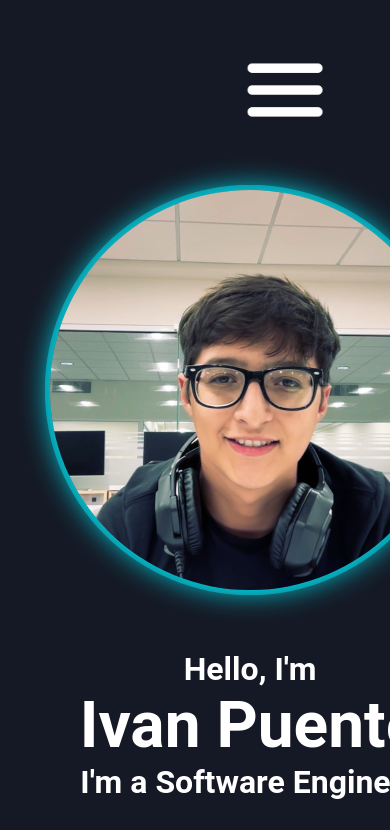
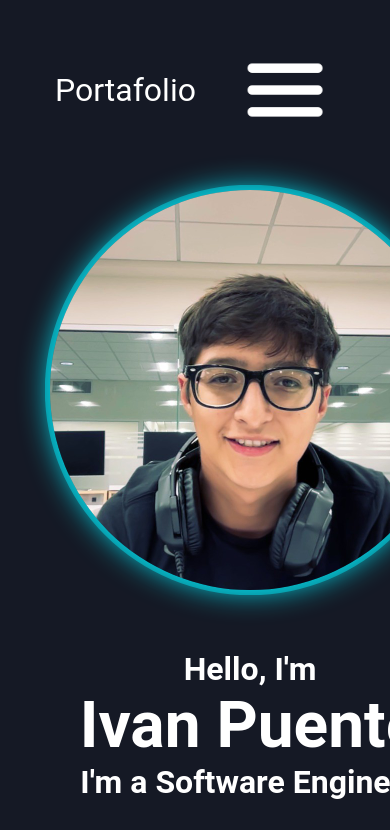
Before and after one commit to IvanPuenteB/portafolio-web, a plain HTML site: page index.html in a window 390 px wide. Shown: the top 830 px of the page. Drawn offline with Linux system fonts and the light colour scheme.

Commit message:
changed the nav-menu version mobile

```diff
--- a/index.html
+++ b/index.html
@@ -23,8 +23,8 @@
         <li class="list-item"><a href="#">Portfolio</a></li>
         <li class="list-item"><a href="#">Contact</a></li>
       </ul>
+      <a href="#" class="menu-moviles"><img src="images/menu.png" alt=""></a>
     </nav>
-    <a href="#" class="menu-moviles"><img src="images/menu.png" alt=""></a>
   </header>
 
   <main class="main-container">
--- a/style.css
+++ b/style.css
@@ -602,12 +602,23 @@ footer p{
     }
 
     .nav-bar{
+        width: 100%;
+    }
+
+    .nav-bar ul{
         display: none;
     }
 
+
     .header{
         display: flex;
-        justify-content: flex-end;
+        justify-content: space-between ;
+        align-items: flex-start;
+        /* justify-content: flex-end; */
+    }
+
+    .logo{
+        display: inline;
     }
 
     .menu-moviles{
```
